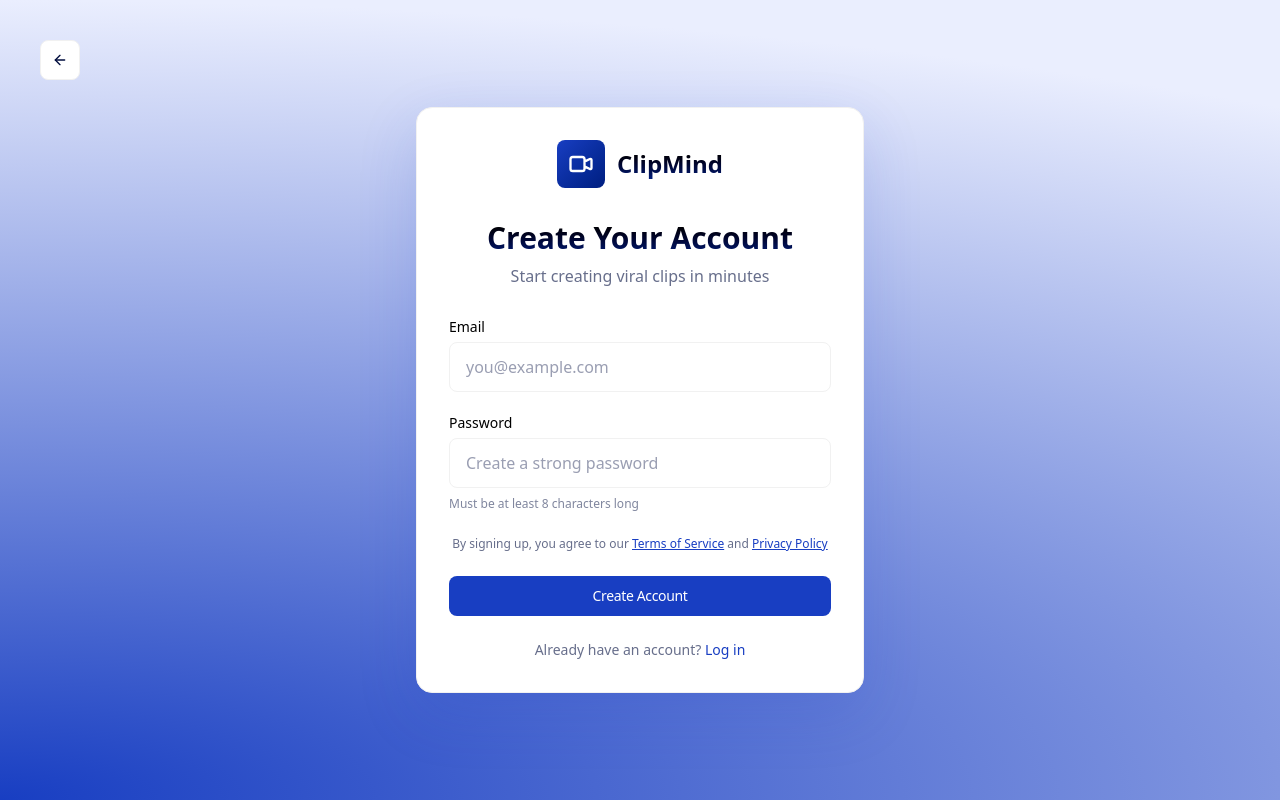
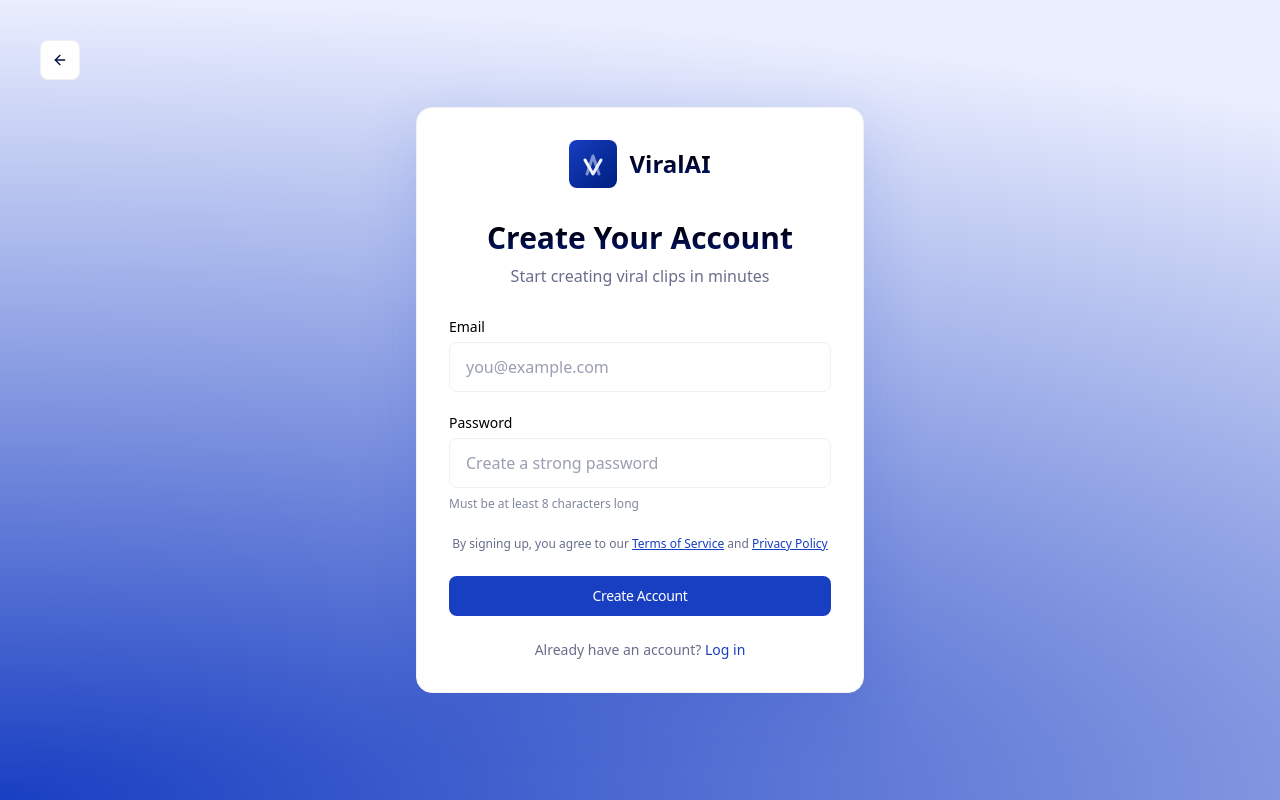
Before and after one commit to faizparvez/ai-podcast-clipper, a Next.js app in the folder frontend/: page /signup in a window 1280 px wide. Built offline with nearby package versions, Linux system fonts and the light colour scheme; no server answers.

Commit message:
header bug fix in login and signup

```diff
--- a/frontend/src/components/LoginForm.tsx
+++ b/frontend/src/components/LoginForm.tsx
@@ -68,21 +68,63 @@ export function LoginForm({
           <div className="flex items-center gap-3">
             <div className="flex h-12 w-12 items-center justify-center rounded-lg bg-gradient-to-br from-[#183EC2] to-[#001E80]">
               <svg
-                className="h-7 w-7 text-white"
-                fill="none"
-                stroke="currentColor"
+                className="h-6 w-6 text-white"
                 viewBox="0 0 24 24"
+                xmlns="http://www.w3.org/2000/svg"
               >
+                <defs>
+                  <linearGradient
+                    id="vGradient"
+                    x1="0%"
+                    y1="0%"
+                    x2="100%"
+                    y2="100%"
+                  >
+                    <stop
+                      offset="0%"
+                      style={{ stopColor: "#ffffff", stopOpacity: 1 }}
+                    />
+                    <stop
+                      offset="100%"
+                      style={{ stopColor: "#E0E7FF", stopOpacity: 1 }}
+                    />
+                  </linearGradient>
+                </defs>
+
+                {/* Complete A shape behind (with apex at top) */}
                 <path
+                  d="M6 22 L12 4 L18 22"
+                  stroke="url(#vGradient)"
+                  strokeWidth="3"
+                  fill="none"
                   strokeLinecap="round"
                   strokeLinejoin="round"
-                  strokeWidth={2}
-                  d="M15 10l4.553-2.276A1 1 0 0121 8.618v6.764a1 1 0 01-1.447.894L15 14M5 18h8a2 2 0 002-2V8a2 2 0 00-2-2H5a2 2 0 00-2 2v8a2 2 0 002 2z"
+                  opacity="0.5"
+                />
+
+                {/* Horizontal bar of A (crossbar) */}
+                <path
+                  d="M8.5 15 L15.5 15"
+                  stroke="url(#vGradient)"
+                  strokeWidth="2.5"
+                  fill="none"
+                  strokeLinecap="round"
+                  opacity="0.6"
+                />
+
+                {/* V Shape on top (main focus) */}
+                <path
+                  d="M4 8 L12 22 L20 8"
+                  stroke="url(#vGradient)"
+                  strokeWidth="3"
+                  fill="none"
+                  strokeLinecap="round"
+                  strokeLinejoin="round"
                 />
               </svg>
             </div>
             <span className="bg-gradient-to-b from-[#000000] to-[#001E80] bg-clip-text text-2xl font-bold text-transparent">
-              ClipMind
+              ViralAI
             </span>
           </div>
         </div>
--- a/frontend/src/components/SignupForm.tsx
+++ b/frontend/src/components/SignupForm.tsx
@@ -77,21 +77,63 @@ export function SignupForm({
           <div className="flex items-center gap-3">
             <div className="flex h-12 w-12 items-center justify-center rounded-lg bg-gradient-to-br from-[#183EC2] to-[#001E80]">
               <svg
-                className="h-7 w-7 text-white"
-                fill="none"
-                stroke="currentColor"
+                className="h-6 w-6 text-white"
                 viewBox="0 0 24 24"
+                xmlns="http://www.w3.org/2000/svg"
               >
+                <defs>
+                  <linearGradient
+                    id="vGradient"
+                    x1="0%"
+                    y1="0%"
+                    x2="100%"
+                    y2="100%"
+                  >
+                    <stop
+                      offset="0%"
+                      style={{ stopColor: "#ffffff", stopOpacity: 1 }}
+                    />
+                    <stop
+                      offset="100%"
+                      style={{ stopColor: "#E0E7FF", stopOpacity: 1 }}
+                    />
+                  </linearGradient>
+                </defs>
+
+                {/* Complete A shape behind (with apex at top) */}
                 <path
+                  d="M6 22 L12 4 L18 22"
+                  stroke="url(#vGradient)"
+                  strokeWidth="3"
+                  fill="none"
                   strokeLinecap="round"
                   strokeLinejoin="round"
-                  strokeWidth={2}
-                  d="M15 10l4.553-2.276A1 1 0 0121 8.618v6.764a1 1 0 01-1.447.894L15 14M5 18h8a2 2 0 002-2V8a2 2 0 00-2-2H5a2 2 0 00-2 2v8a2 2 0 002 2z"
+                  opacity="0.5"
+                />
+
+                {/* Horizontal bar of A (crossbar) */}
+                <path
+                  d="M8.5 15 L15.5 15"
+                  stroke="url(#vGradient)"
+                  strokeWidth="2.5"
+                  fill="none"
+                  strokeLinecap="round"
+                  opacity="0.6"
+                />
+
+                {/* V Shape on top (main focus) */}
+                <path
+                  d="M4 8 L12 22 L20 8"
+                  stroke="url(#vGradient)"
+                  strokeWidth="3"
+                  fill="none"
+                  strokeLinecap="round"
+                  strokeLinejoin="round"
                 />
               </svg>
             </div>
             <span className="bg-gradient-to-b from-[#000000] to-[#001E80] bg-clip-text text-2xl font-bold text-transparent">
-              ClipMind
+              ViralAI
             </span>
           </div>
         </div>
```
